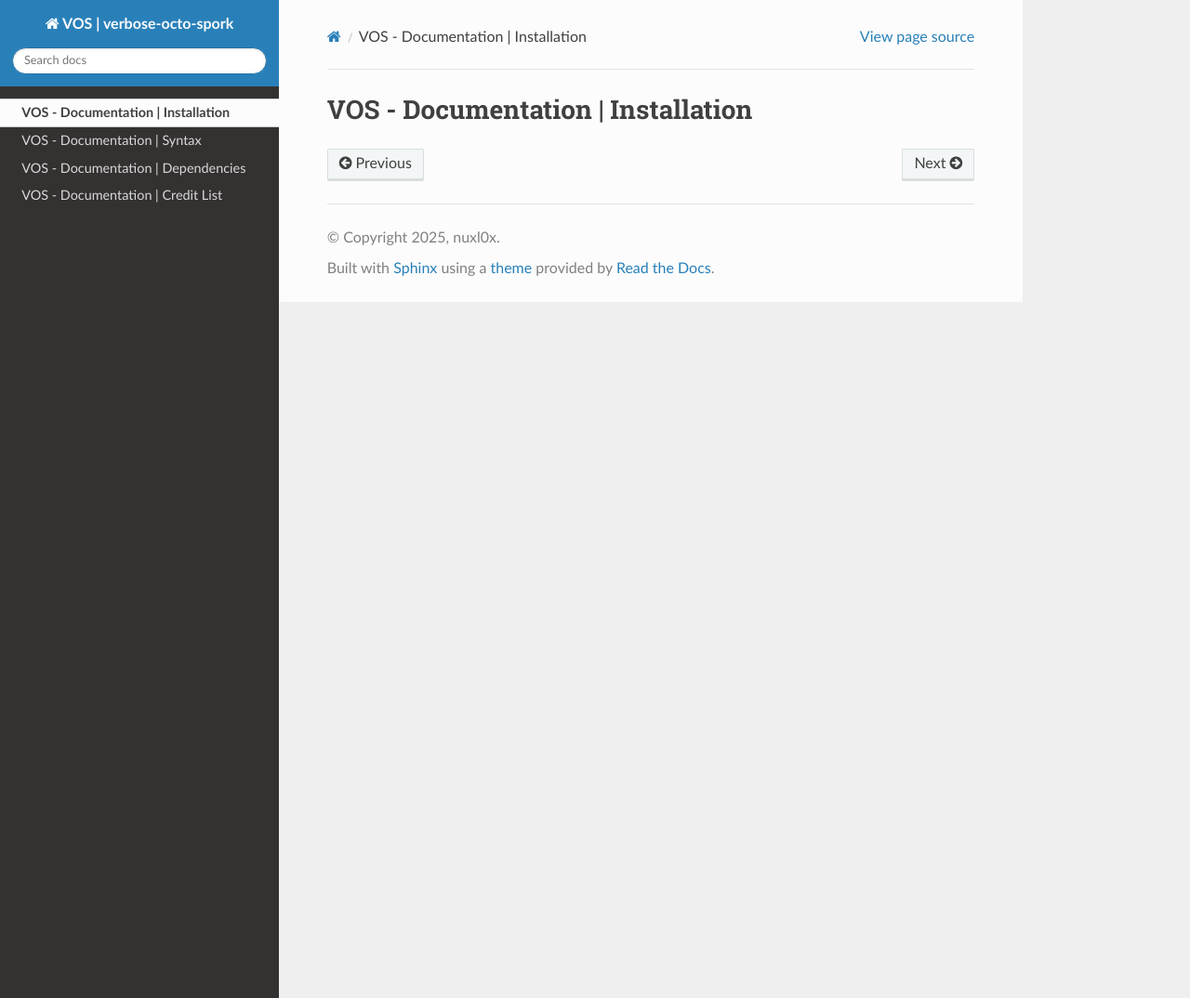
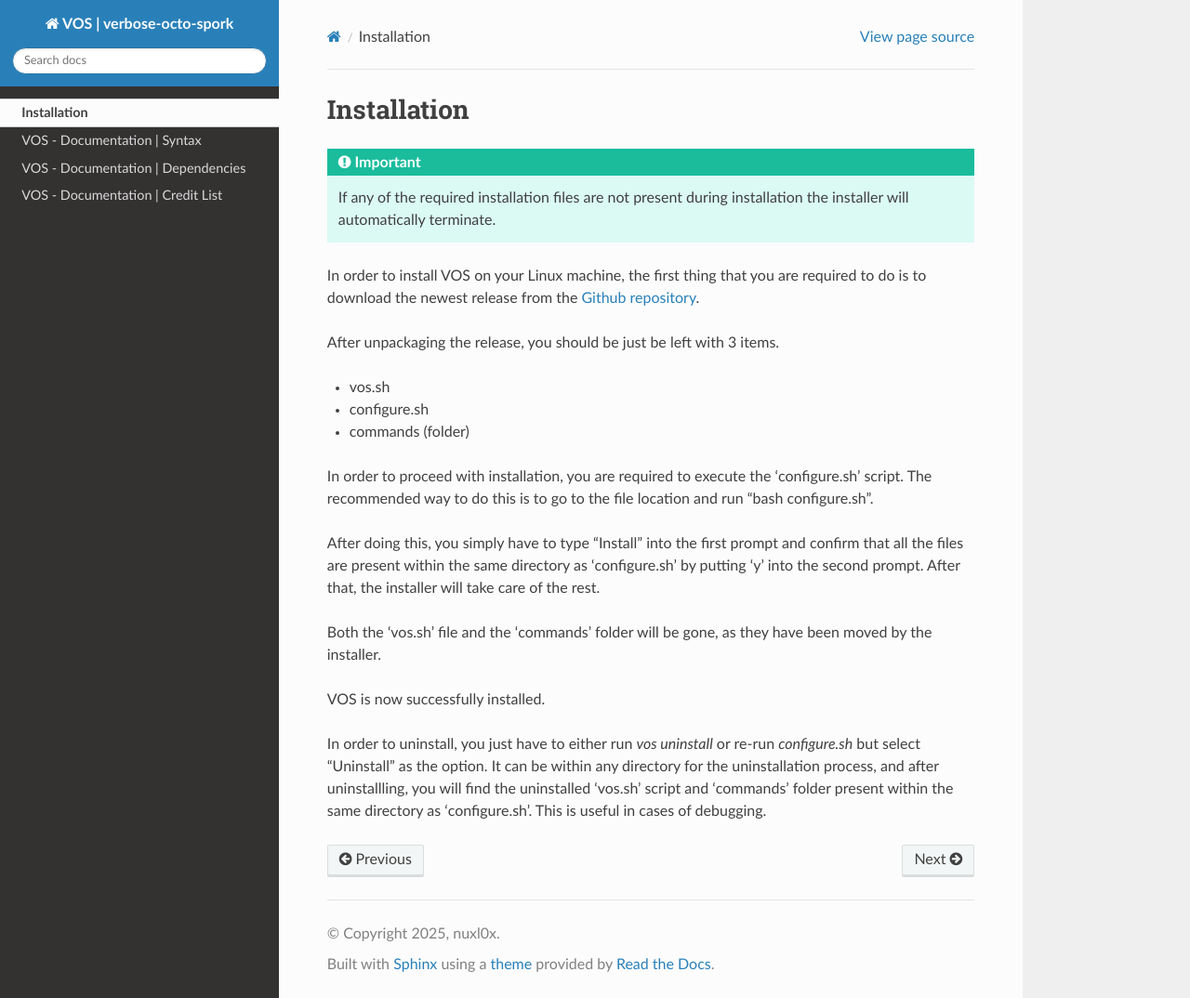
Before and after one commit to nuxl0x/vos_docs, a Sphinx documentation site: the page built from docs/source/installation.rst, in a window 1280 px wide and 1074 px high. Shown: the whole window at 93% size. Built offline with Sphinx 7.4.7 and the Read the Docs theme 3.1.0, drawn with Linux system fonts in a browser that asks for light colours.

Commit message:
Update installation.rst

```diff
--- a/docs/source/installation.rst
+++ b/docs/source/installation.rst
@@ -1,2 +1,24 @@
-VOS - Documentation | Installation
+Installation
 ===================================
+
+.. important::
+
+  If any of the required installation files are not present during installation the installer will automatically terminate.
+
+In order to install VOS on your Linux machine, the first thing that you are required to do is to download the newest release from the `Github repository <https://github.com/nuxl0x/verbose-octo-spork/releases>`_.
+
+After unpackaging the release, you should be just be left with 3 items.
+
+* vos.sh
+* configure.sh
+* commands (folder)
+
+In order to proceed with installation, you are required to execute the 'configure.sh' script. The recommended way to do this is to go to the file location and run "bash configure.sh".
+
+After doing this, you simply have to type "Install" into the first prompt and confirm that all the files are present within the same directory as 'configure.sh' by putting 'y' into the second prompt. After that, the installer will take care of the rest.
+
+Both the 'vos.sh' file and the 'commands' folder will be gone, as they have been moved by the installer.
+
+VOS is now successfully installed.
+
+In order to uninstall, you just have to either run `vos uninstall` or re-run `configure.sh` but select "Uninstall" as the option. It can be within any directory for the uninstallation process, and after uninstallling, you will find the uninstalled 'vos.sh' script and 'commands' folder present within the same directory as 'configure.sh'. This is useful in cases of debugging.
```
